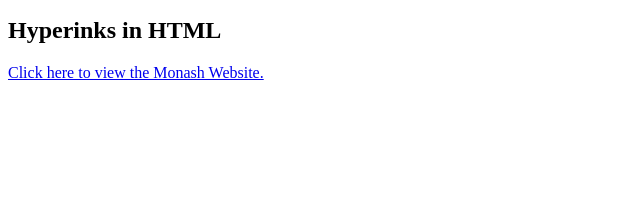
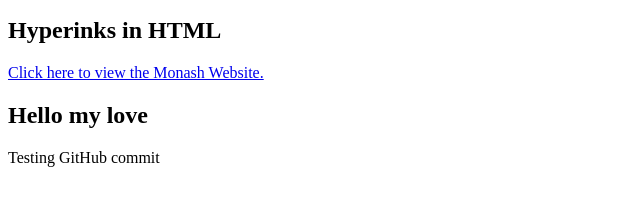
Before and after one commit to NandhiniHar/FIT2179-DV2, a plain HTML site: page index.html in a window 1280 px wide. Shown: the part 101-306 px from the top of the page, without its empty margins (0-640 px from the left). Drawn offline with Linux system fonts and the light colour scheme.

Commit message:
Added heading to test commits

```diff
--- a/index.html
+++ b/index.html
@@ -11,5 +11,8 @@
     <a href="https://www.monash.edu/">
         Click here to view the Monash Website.
     </a>
+
+      <h2>Hello my love</h2>
+      <p>Testing GitHub commit</p>
 </body>
 </html>
```
